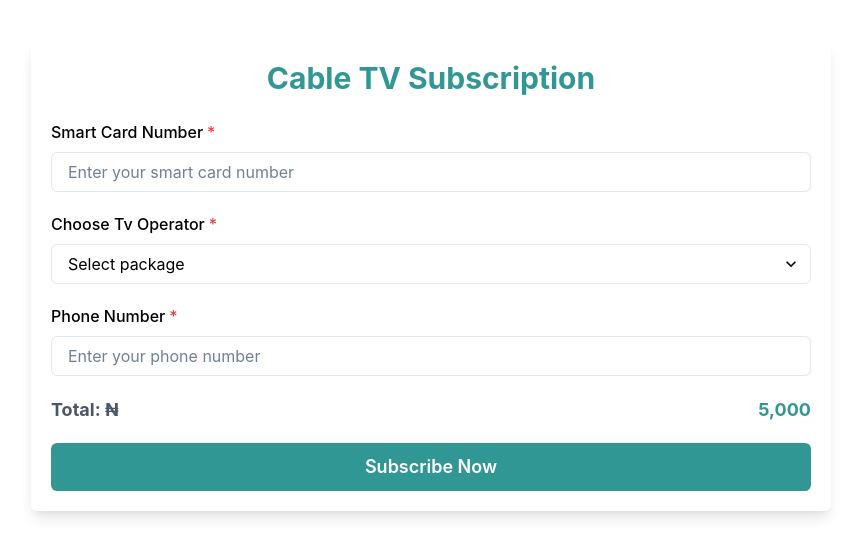
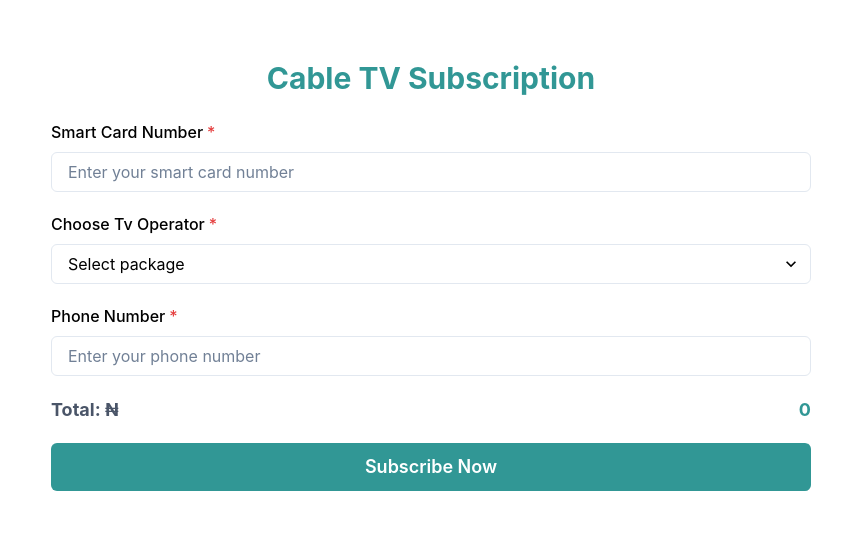
Before and after one commit to Mayor-Myles/Mylezic_Portal, a Next.js app: page /cable in a window 1280 px wide. Shown: the top 556 px of the page, without its empty margins (209-1070 px from the left). Built offline with nearby package versions, Linux system fonts and the light colour scheme; no server answers.

Commit message:
Update cable.js

```diff
--- a/pages/cable.js
+++ b/pages/cable.js
@@ -28,7 +28,7 @@ function CableTvSubscription() {
   };
 
   return (
-    <Box p={5} maxW="800px" mx="auto" mt={10} boxShadow="lg" borderRadius="md">
+    <Box p={5} maxW="800px" mx="auto" mt={10} borderRadius="md">
       <Heading as="h1" size="lg" mb={6} textAlign="center" color="teal.500">
         Cable TV Subscription
       </Heading>
@@ -44,9 +44,9 @@ function CableTvSubscription() {
           <FormControl id="tvPackage" isRequired>
             <FormLabel>Choose Tv Operator</FormLabel>
             <Select placeholder="Select package">
-              <option value="basic">Dstv- ₦2,000</option>
-              <option value="premium">GOTV - ₦5,000</option>
-              <option value="ultimate">Startimes - ₦10,000</option>
+              <option value="basic">Dstv</option>
+              <option value="premium">GOTV</option>
+              <option value="ultimate">Startimes</option>
             </Select>
           </FormControl>
 
@@ -59,7 +59,7 @@ function CableTvSubscription() {
           {/* Total Price */}
           <HStack justify="space-between" w="full">
             <Text fontSize="lg" fontWeight="bold" color="gray.600">Total: ₦</Text>
-            <Text fontSize="lg" fontWeight="bold" color="teal.500">5,000</Text>
+            <Text fontSize="lg" fontWeight="bold" color="teal.500">0</Text>
           </HStack>
 
           {/* Submit Button */}
```
